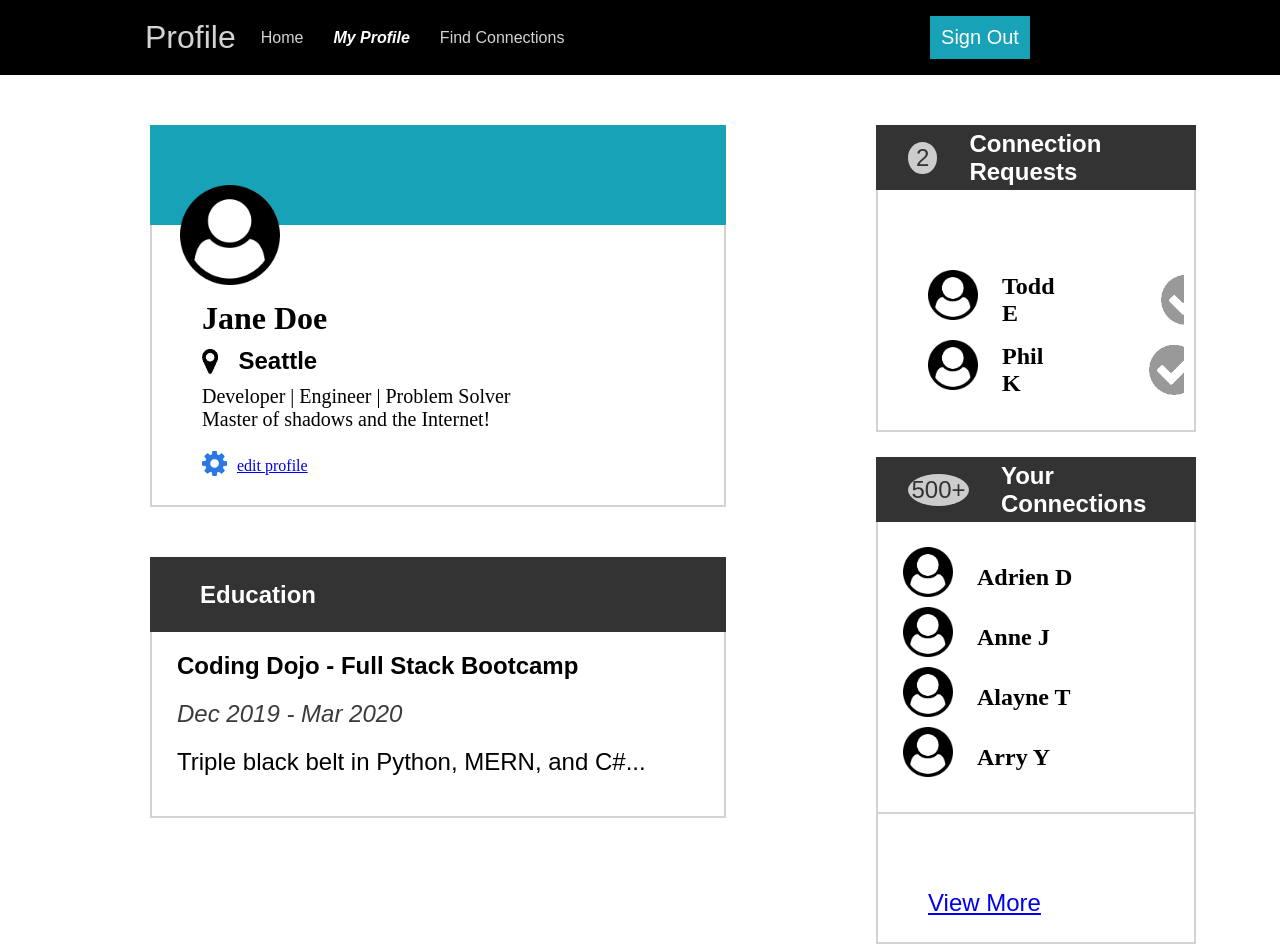
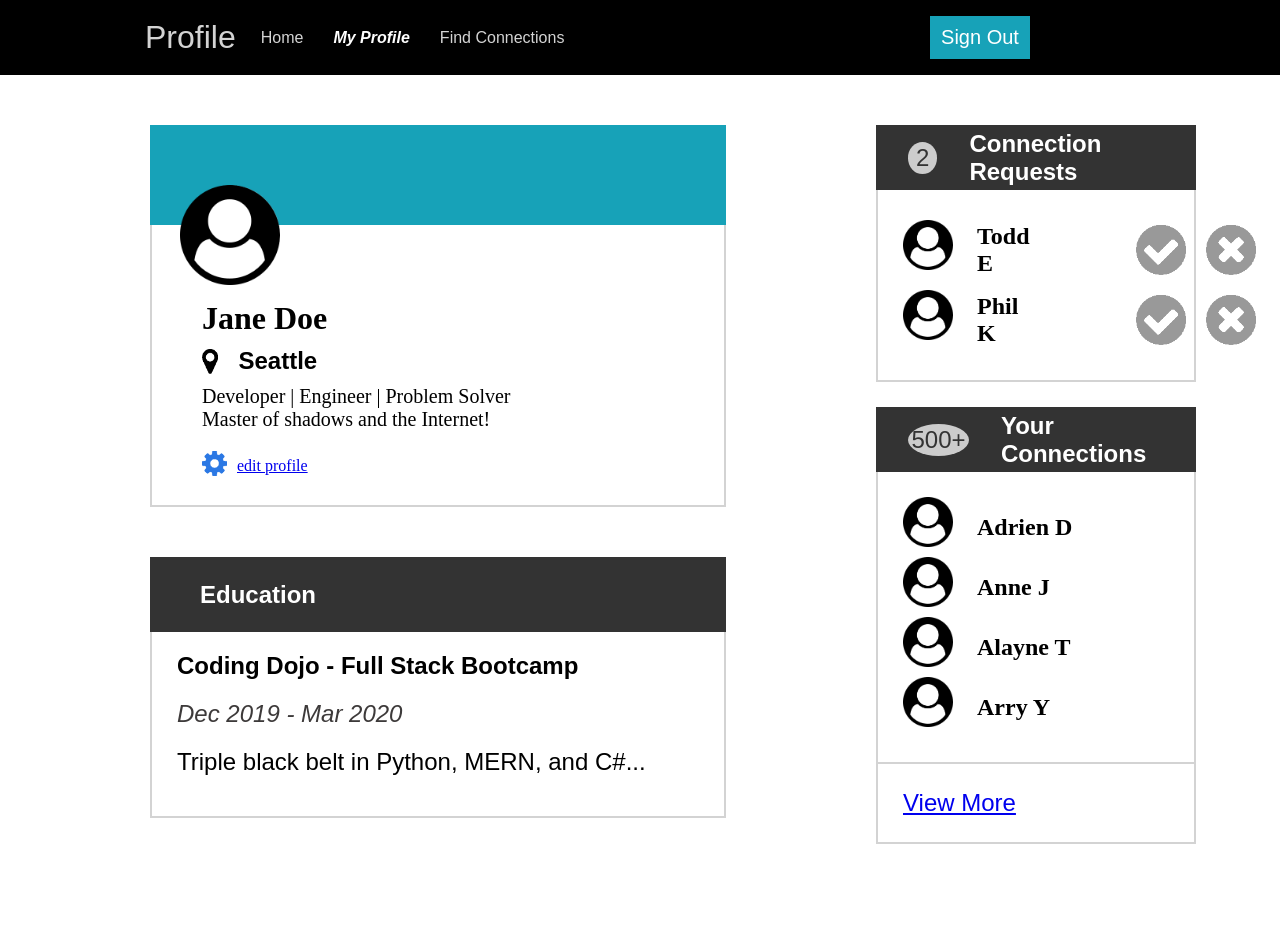
Before and after one commit to EdwardFine/Web-Fundamentals, a plain HTML site: page Assignments/HTML-And-CSS/Profile-Page/profile.html in a window 1280 px wide. Shown: the top 944 px of the page. After the commit the page ends 844 px from the top, so only its background shows below. Drawn offline with Linux system fonts and the light colour scheme.

Commit message:
content spacing

```diff
--- a/Assignments/HTML-And-CSS/Profile-Page/profile.html
+++ b/Assignments/HTML-And-CSS/Profile-Page/profile.html
@@ -63,7 +63,7 @@
                     </div>
                     <h2 class="sidebar-title">Connection Requests</h2>
                 </div>
-                <div class="content side-bar-content">
+                <div class="content sidebar-content">
                     <div class="row">
                         <img src="user-circle.png" class="connections-pic" alt="Profile Picture">
                         <h2 class="connections-names">Todd E</h2>
@@ -104,7 +104,7 @@
                         <h2 class="connections-names">Arry Y</h2>
                     </div>
                 </div>
-                <div class="content" id="sidebar-content">
+                <div class="content sidebar-content">
                     <a href="#" class="view-more">View More</a>
                 </div>
             </div>
```
